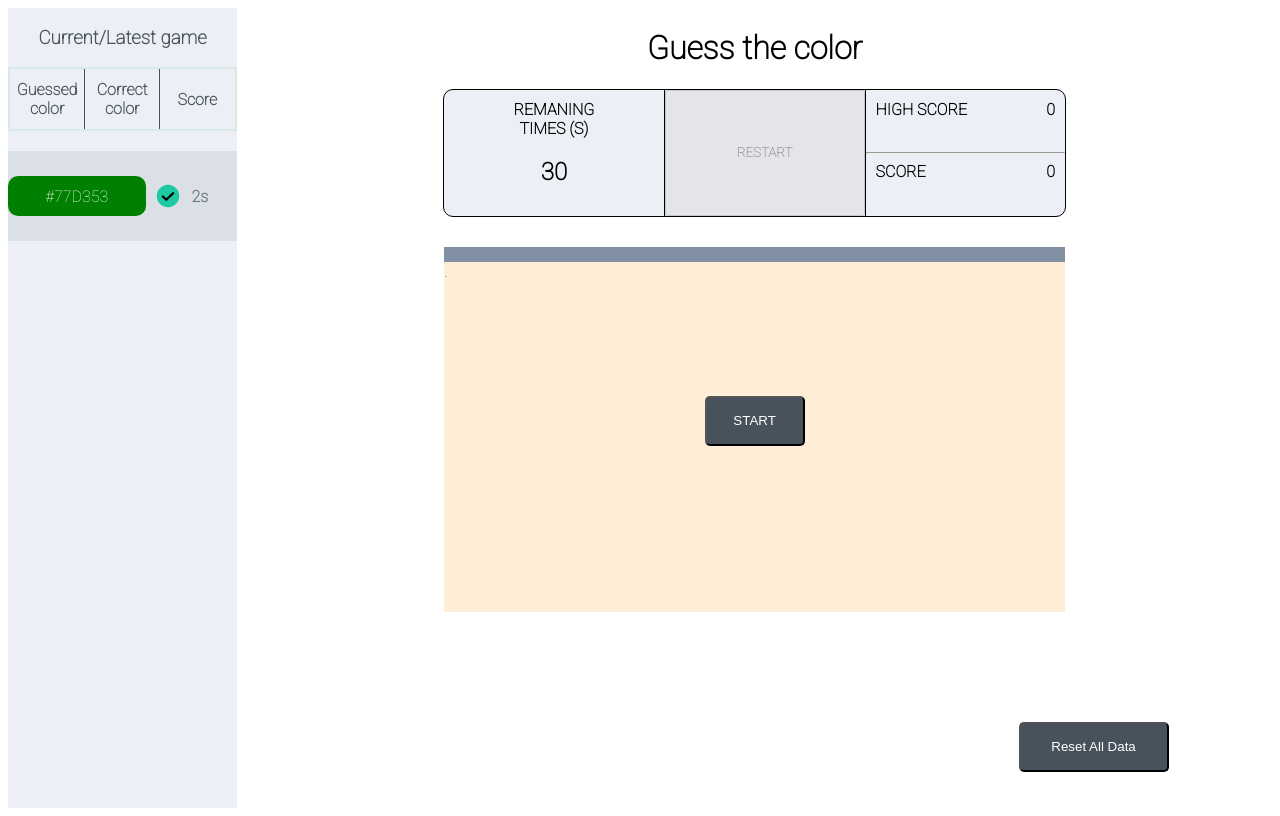
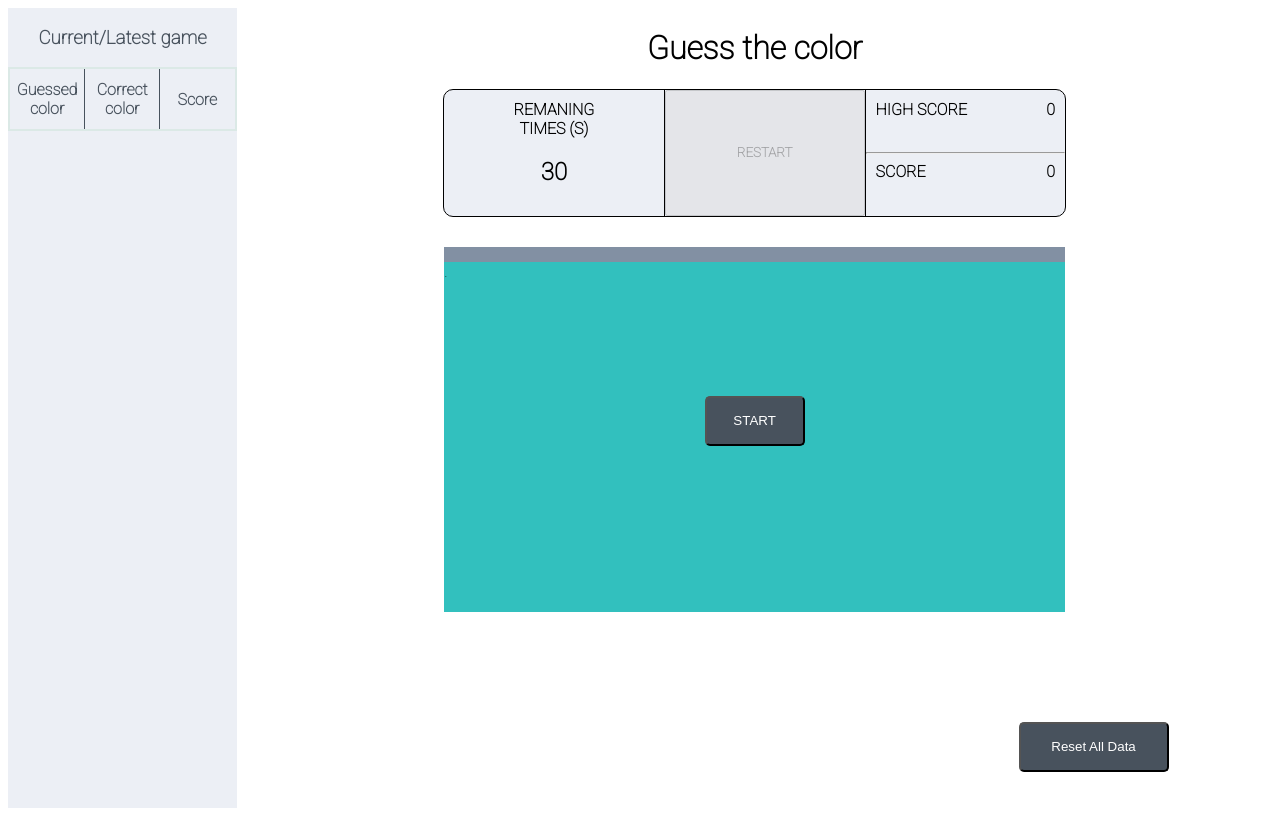
Before and after one commit to DaniloD30/guess_the_color, a React (Vite) app in the folder guess-the-color/: page / in a window 1280 px wide. Built offline with nearby package versions, Linux system fonts and the light colour scheme.

Commit message:
feat: historic game

```diff
--- a/guess-the-color/src/App.jsx
+++ b/guess-the-color/src/App.jsx
@@ -1,5 +1,6 @@
 import { CurrentAndLatestGame } from "./components/CurrentAndLatestGame";
 import { GuessTheColor } from "./components/GuessTheColor";
+import { CurrentLatestGameProvider } from "./contexts/CurrentLatestGameContext";
 import { GuessTheColorProvider } from "./contexts/GuessTheColorContext";
 import { TimeRemaningProvider } from "./contexts/TimeRemaningContext";
 
@@ -7,6 +8,7 @@
   return (
     <>
       <TimeRemaningProvider>
+        <CurrentLatestGameProvider>
           <GuessTheColorProvider>
             <div
               style={{
@@ -17,6 +19,7 @@
               <GuessTheColor />
             </div>
           </GuessTheColorProvider>
+        </CurrentLatestGameProvider>
       </TimeRemaningProvider>
     </>
   );
--- a/guess-the-color/src/components/CurrentAndLatestGame/CardLastGamer/index.jsx
+++ b/guess-the-color/src/components/CurrentAndLatestGame/CardLastGamer/index.jsx
@@ -1,16 +1,61 @@
+import { useEffect, useState } from "react";
+import { useCurrentLatestGameContext } from "../../../contexts/CurrentLatestGameContext";
 import "./styles.css";
 export function CardLastGamer() {
+  const value = useCurrentLatestGameContext();
+
+  /*
+  TODO: Formato de pilha, o ultimo em primeiro
+  TODO: Esta salvando corretamente?
+        O pr
+  */
   return (
     <>
+      {value.arrGames.items.map((game) =>
+        game.correct ? (
           <div className="container">
-        <div className="green-box">#77D353</div>
+            <div
+              className="correct-box"
+              style={{
+                backgroundColor: `${game.colorCorrect}`,
+              }}
+            >
+              {game.colorCorrect}
+            </div>
             <img
               className="check-icon"
               src="public/images/icons/CheckCircle.svg"
               alt="check-circle"
             />
-        <div className="timer">2s</div>
+            <div className="timer">{game.time}</div>
           </div>
+        ) : (
+          <div className="container">
+            <div
+              className="invalid-box"
+              style={{
+                backgroundColor: `${game.guessedColor}`,
+              }}
+            >
+              {game.guessedColor}
+            </div>
+            <div
+              className="invalid-box"
+              style={{
+                backgroundColor: `${game.colorCorrect}`,
+              }}
+            >
+              {game.colorCorrect}
+            </div>
+            <img
+              className="check-icon"
+              src="public/images/icons/InvalidCircle.svg"
+              alt="check-circle"
+            />
+            <div className="timer">{game.time}</div>
+          </div>
+        )
+      )}
     </>
   );
 }
--- a/guess-the-color/src/components/CurrentAndLatestGame/CardLastGamer/styles.css
+++ b/guess-the-color/src/components/CurrentAndLatestGame/CardLastGamer/styles.css
@@ -3,20 +3,29 @@
   display: flex;
   min-height: 90px;
   margin-top: 20px;
-  background-color: #DBDFE6;
+  background-color: #dbdfe6;
   align-items: center;
   justify-content: space-between;
 }
 
-.green-box {
-  background-color: green;
+.correct-box {
   width: 60%;
   display: flex;
   align-items: center;
   justify-content: center;
   height: 40px;
   border-radius: 10px;
-  color: #FFFFFF;
+  color: #ffffff;
+}
+
+.invalid-box {
+  width: 28%;
+  display: flex;
+  align-items: center;
+  justify-content: center;
+  height: 40px;
+  border-radius: 10px;
+  color: #ffffff;
 }
 
 .check-icon {
@@ -24,7 +33,7 @@
 }
 
 .timer {
-  color: #6B737D;
+  color: #6b737d;
   width: 20%;
   font-weight: 600;
 }
--- /dev/null
+++ b/guess-the-color/src/contexts/CurrentLatestGameContext.jsx
@@ -0,0 +1,23 @@
+import { createContext, useContext, useMemo, useState } from "react";
+
+export const CurrentLatestGameContext = createContext();
+
+export function CurrentLatestGameProvider({ children }) {
+  const [arrGames, setArrGames] = useState({ items: [] });
+
+  const valueGames = useMemo(
+    () => ({
+      setArrGames,
+      arrGames,
+    }),
+    [setArrGames, arrGames]
+  );
+  return (
+    <CurrentLatestGameContext.Provider value={valueGames}>
+      {children}
+    </CurrentLatestGameContext.Provider>
+  );
+}
+
+export const useCurrentLatestGameContext = () =>
+  useContext(CurrentLatestGameContext);
--- a/guess-the-color/src/contexts/GuessTheColorContext.jsx
+++ b/guess-the-color/src/contexts/GuessTheColorContext.jsx
@@ -7,17 +7,20 @@
   useReducer,
 } from "react";
 import { useTimeRemaningContext } from "./TimeRemaningContext";
+import { useCurrentLatestGameContext } from "./CurrentLatestGameContext";
 
 export const GuessTheColorContext = createContext();
 
 export function GuessTheColorProvider({ children }) {
   const [start, setStart] = useState(false);
-  const [isSelected, setIsSelected] = useState(false);
+  const [isSelected, setIsSelected] = useState("");
+  const [restartButton, setRestart] = useState(false);
+  const [correctColor, setCorrectColor] = useState();
+  const [score, setScore] = useState(0);
   const [colorsHex, setColorsHex] = useState(["#FEEED8"]);
-  const [correctColor, setCorrectColor] = useState();
-  const [restartButton, setRestart] = useState(false);
-  const [score, setScore] = useState(0);
+
   const { time } = useTimeRemaningContext();
+
   const gameHistoric = (state, action) => {
     switch (action) {
       case "CORRECT":
@@ -43,7 +46,7 @@
               correct: false,
               time: time,
               colorCorrect: correctColor,
-              guessedColor: null,
+              guessedColor: isSelected,
               score: score,
             },
           ],
@@ -59,20 +62,19 @@
               correct: false,
               time: 0,
               colorCorrect: correctColor,
-              guessedColor: null,
+              guessedColor: isSelected,
               score: score,
             },
           ],
         };
     }
   };
-  //Cria um array e a primeira posição vai ser o SCORE e o HIGHSCORE vai ser a maior pontuação dessa lista
-  // let arrHistoric = [];
   const [arrHistoric, setArrHistoric] = useReducer(gameHistoric, { items: [] });
+  const valueGames = useCurrentLatestGameContext();
   const validationSelect = (selectColor) => {
     const hit = correctColor == selectColor && time > 0;
     const wrong = selectColor && correctColor !== selectColor && time !== 31;
-
+    setIsSelected(selectColor);
     if (hit) {
       setScore(score + 5);
       setArrHistoric("CORRECT");
@@ -83,8 +85,8 @@
       setScore(score - 2);
       setArrHistoric();
     }
-    generateRandomColorsArray();
   };
+
   const value = useMemo(
     () => ({
       generateRandomColorsArray,
@@ -115,11 +117,17 @@
       validationSelect,
     ]
   );
+
   useEffect(() => {
     if (start && time == 0) {
       validationSelect();
     }
   }, [time]);
+
+  useEffect(() => {
+    generateRandomColorsArray();
+    valueGames.setArrGames(arrHistoric);
+  }, [arrHistoric]);
 
   function getRandomHexColor() {
     const letters = "0123456789ABCDEF";
```
Lines whose indentation alone changed are shown as unchanged.
